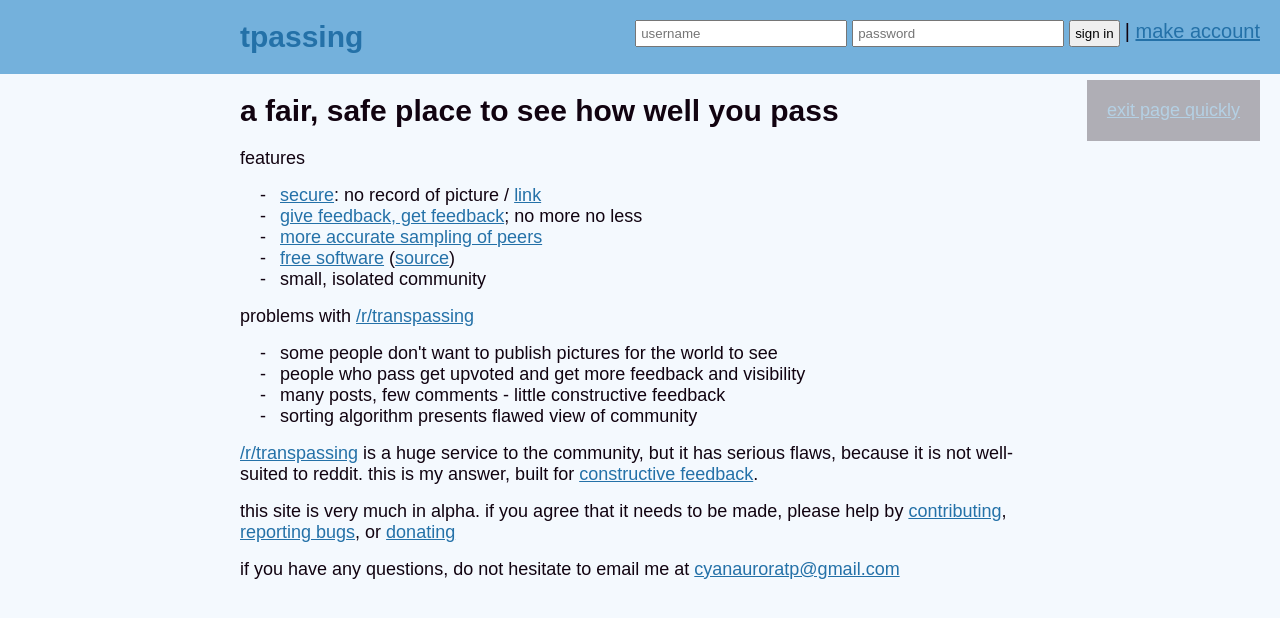
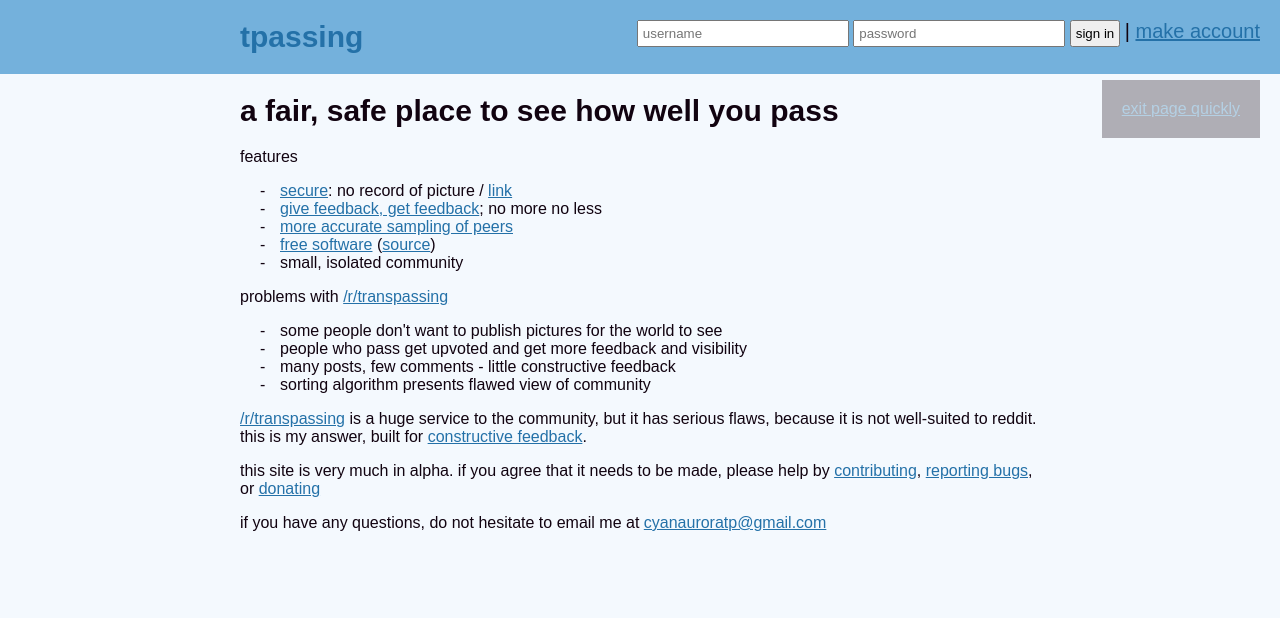
Before and after one commit to cyan-aurora/tpassing, a Flask app: page /about in a window 1280 px wide. Shown: the top 618 px of the page. Run offline with Flask 2, Linux system fonts and the light colour scheme; parts of the project's set-up code (start-up, migrations or seed data) failed here and were passed over; some libraries are stand-ins or nearby versions.

Commit message:
Use default browser text size
This makes the most sense from an accessibility point of view

```diff
--- a/static/main.css
+++ b/static/main.css
@@ -7,7 +7,6 @@ body {
 	font-family: sans-serif;
 	color: #110310;
 	background-color: #f4f9fe;
-	font-size: 18px;
 }
 
 h1 {
```
